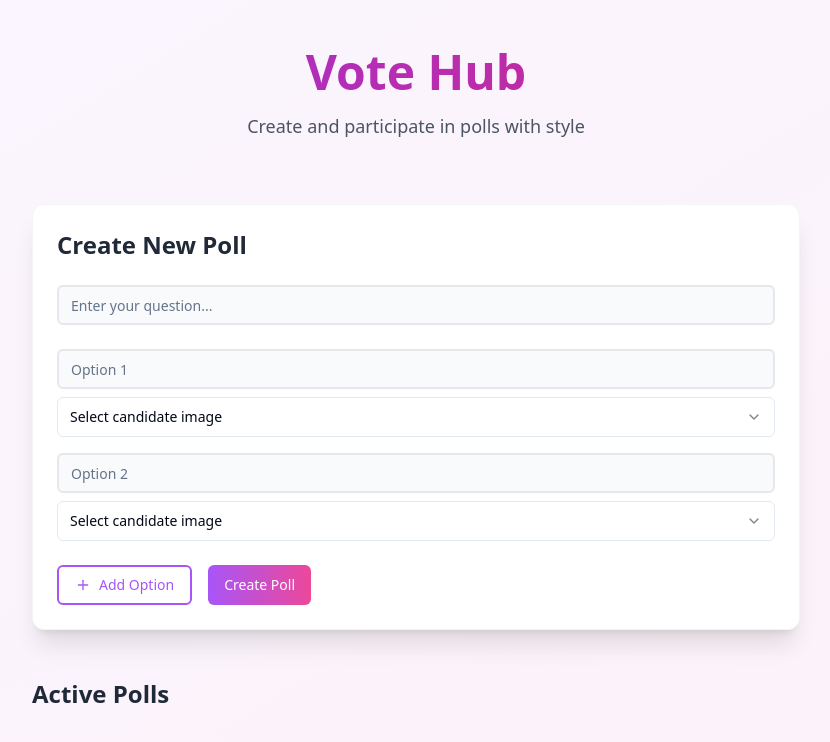
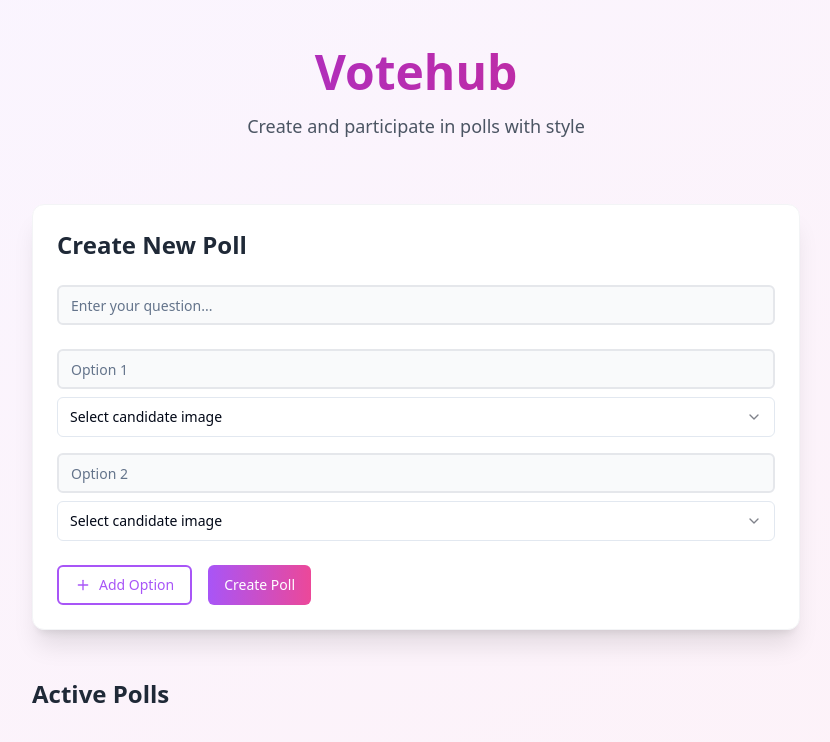
Before and after one commit to Phvl-0/mini-votehub, a React (Vite) app: page / in a window 1280 px wide. Shown: the top 742 px of the page, without its empty margins (224-1054 px from the left). Built offline with nearby package versions, Linux system fonts and the light colour scheme.

Commit message:
Rename project to VoteHub
Updated the project name from "electopia" to "VoteHub" in relevant files and configurations.
[skip gpt_engineer]

```diff
--- a/src/pages/Index.tsx
+++ b/src/pages/Index.tsx
@@ -60,7 +60,7 @@ const Index = () => {
           className="text-center mb-16"
         >
           <h1 className="text-5xl font-bold mb-4 bg-gradient-to-r from-purple-600 to-pink-600 text-transparent bg-clip-text">
-            Vote Hub
+            Votehub
           </h1>
           <p className="text-lg text-gray-600 dark:text-gray-300">
             Create and participate in polls with style
```
